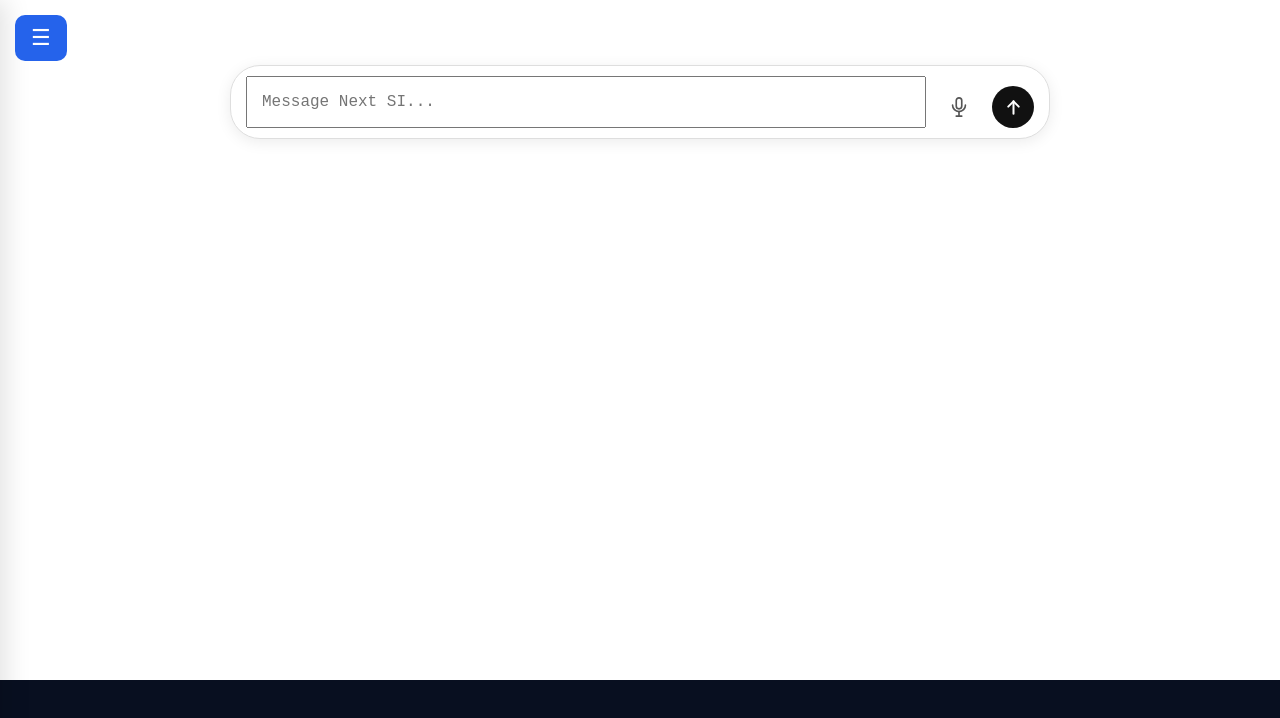
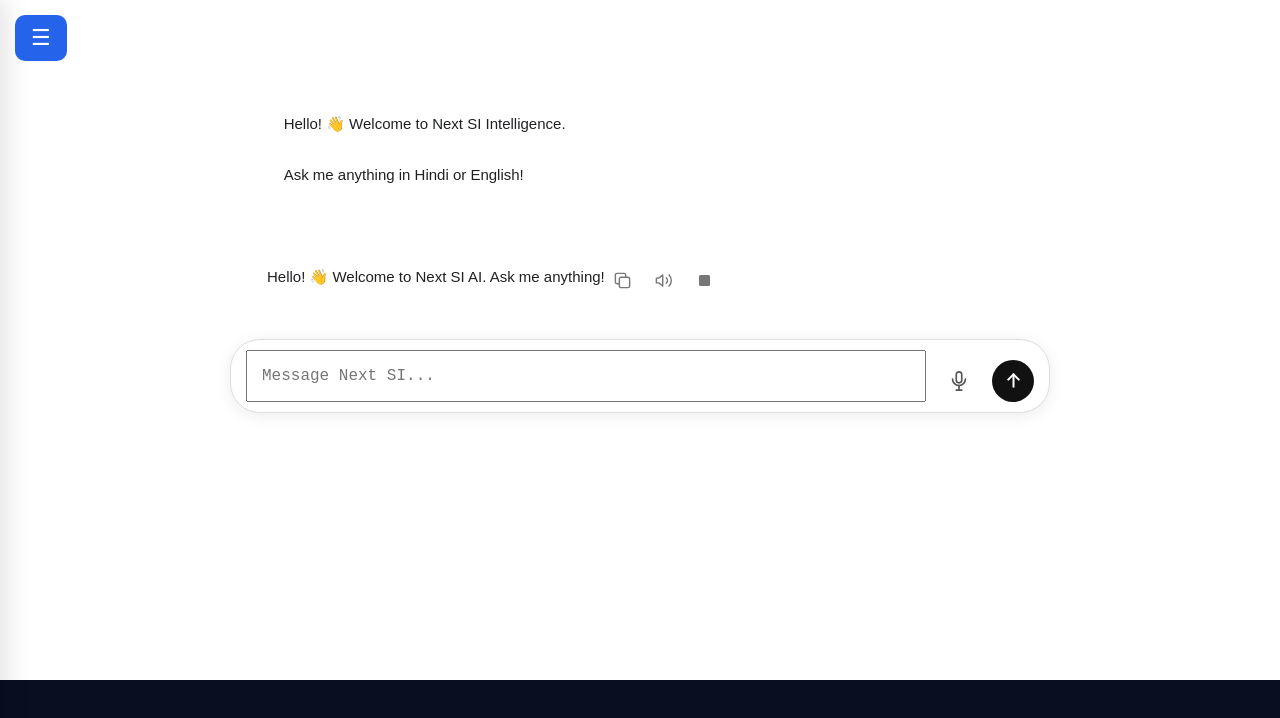
Before and after one commit to kamleshsaini941320-maker/next-si, a plain HTML site: page index.html in a window 1280 px wide. Both pictures are taken after a click on the button "Start Chatting 🚀". Drawn offline with Linux system fonts and the light colour scheme.

Commit message:
Refactor chat messages CSS for better flexibility
Updated chat dashboard styles for messages section.

```diff
--- a/index.html
+++ b/index.html
@@ -177,12 +177,6 @@ header p {
   overflow: hidden;
 }
 
-#chatDashboard #messages {
-  flex: 1;
-  min-height: 0;
-  overflow-y: auto;
-}
-
 #chatDashboard .input-area {
   flex-shrink: 0;
   margin-top: auto;
@@ -196,8 +190,8 @@ header p {
 }
 
 #chatDashboard #messages {
-  flex: 1 1 0 !important;
-  height: 0 !important;
+  flex: 1 1 auto !important;
+  height: auto !important;
   min-height: 0 !important;
   overflow-y: auto !important;
   padding: 10px;
```
